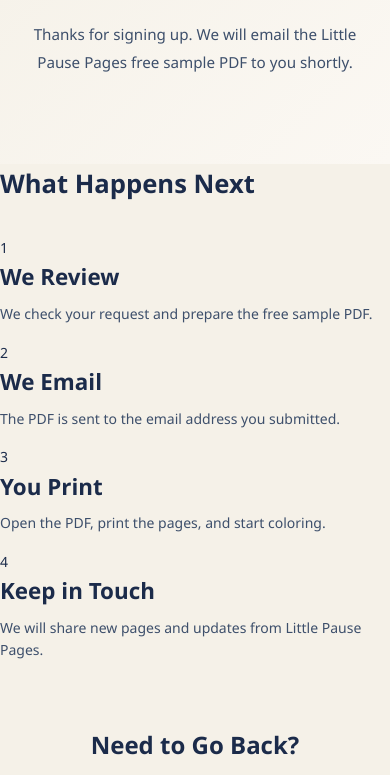
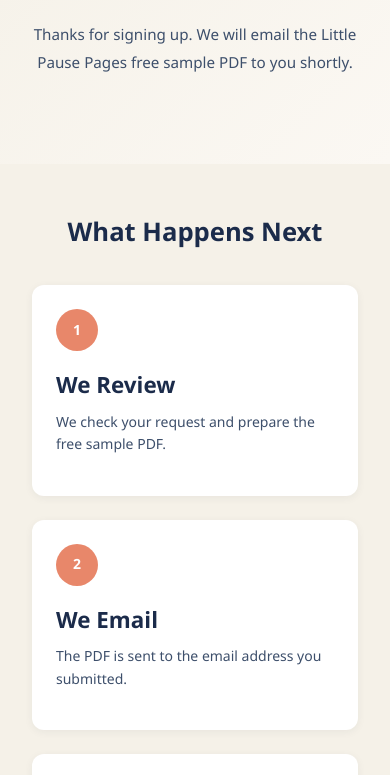
Before and after one commit to zhuzhu0710/little-pause-pages, a plain HTML site: page free-samples-thanks.html in a window 390 px wide. Shown: the part 284-1059 px from the top of the page. Drawn offline with Linux system fonts and the light colour scheme.

Commit message:
Fix free sample thank-you layout and restore form submission
Add the missing styles on the thank-you page and switch the free sample form back to native Netlify submission.

```diff
--- a/free-samples-thanks.html
+++ b/free-samples-thanks.html
@@ -106,5 +106,86 @@
     </footer>
 
     <script src="script.js"></script>
+
+    <style>
+        .how-to-use,
+        .quick-faq {
+            padding: 5rem 0;
+        }
+
+        .how-container,
+        .quick-faq {
+            max-width: 1200px;
+            margin: 0 auto;
+            padding-left: 2rem;
+            padding-right: 2rem;
+        }
+
+        .how-container h2,
+        .quick-faq h2 {
+            text-align: center;
+            color: #1B2B4A;
+            margin-bottom: 1rem;
+        }
+
+        .steps-grid,
+        .faq-grid {
+            display: grid;
+            grid-template-columns: repeat(auto-fit, minmax(250px, 1fr));
+            gap: 1.5rem;
+            margin-top: 2rem;
+        }
+
+        .step,
+        .faq-item {
+            background-color: #FFFFFF;
+            padding: 1.5rem;
+            border-radius: 12px;
+            box-shadow: 0 2px 8px rgba(27, 43, 74, 0.06);
+        }
+
+        .step-number {
+            display: inline-flex;
+            align-items: center;
+            justify-content: center;
+            width: 42px;
+            height: 42px;
+            border-radius: 50%;
+            background-color: #E8876A;
+            color: #FFFFFF;
+            font-weight: 700;
+            margin-bottom: 1rem;
+        }
+
+        .step h3,
+        .faq-item h3 {
+            color: #1B2B4A;
+            margin-bottom: 0.5rem;
+        }
+
+        .step p,
+        .faq-item p {
+            color: #3D4F6B;
+            line-height: 1.6;
+        }
+
+        @media (max-width: 768px) {
+            .how-to-use,
+            .quick-faq {
+                padding: 3rem 1rem;
+            }
+
+            .how-container,
+            .quick-faq {
+                padding-left: 1rem;
+                padding-right: 1rem;
+            }
+
+            .steps-grid,
+            .faq-grid {
+                grid-template-columns: 1fr;
+            }
+        }
+    </style>
 </body>
 </html>
--- a/script.js
+++ b/script.js
@@ -47,36 +47,3 @@
     el.style.transition = 'opacity 0.6s ease, transform 0.6s ease';
     observer.observe(el);
 });
-
-const freeSampleForm = document.querySelector('form[name="free-sample-request"]');
-
-if (freeSampleForm) {
-    freeSampleForm.addEventListener('submit', async function(event) {
-        event.preventDefault();
-
-        const formData = new FormData(freeSampleForm);
-        const encoded = new URLSearchParams(formData).toString();
-        const submitButton = freeSampleForm.querySelector('.signup-button');
-
-        if (submitButton) {
-            submitButton.disabled = true;
-            submitButton.textContent = 'Sending...';
-        }
-
-        try {
-            await fetch('/', {
-                method: 'POST',
-                headers: { 'Content-Type': 'application/x-www-form-urlencoded' },
-                body: encoded
-            });
-
-            window.location.href = '/free-samples-thanks.html';
-        } catch (error) {
-            if (submitButton) {
-                submitButton.disabled = false;
-                submitButton.textContent = 'Send My Free PDF';
-            }
-            alert('Sorry, we could not send your request right now. Please try again or email us directly.');
-        }
-    });
-}
```
